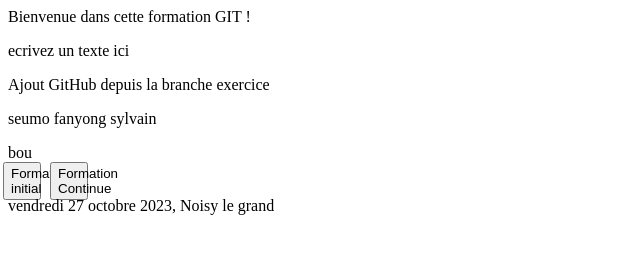
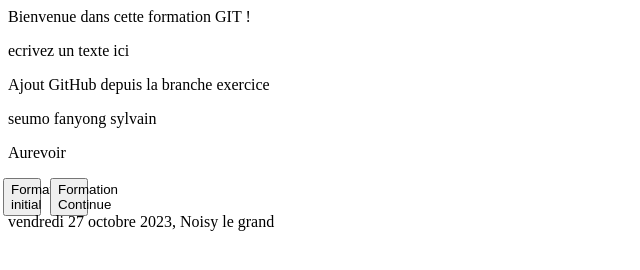
Before and after one commit to Leprince11/projet1, a plain HTML site: page index.html in a window 1280 px wide. Shown: the whole page, without its empty margins (0-640 px from the left). Drawn offline with Linux system fonts and the light colour scheme.

Commit message:
Aurevoir

```diff
--- a/index.html
+++ b/index.html
@@ -25,7 +25,9 @@
     </div>
     <div>
         <p>seumo fanyong sylvain</p>
-        bou
+        <div>
+            <p>Aurevoir</p>
+        </div>
     </div>
     <button class="menu-button-icon">
         Formation initial
```
